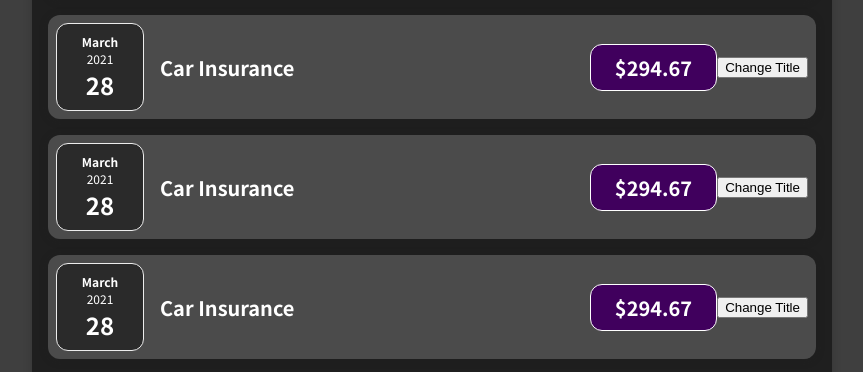
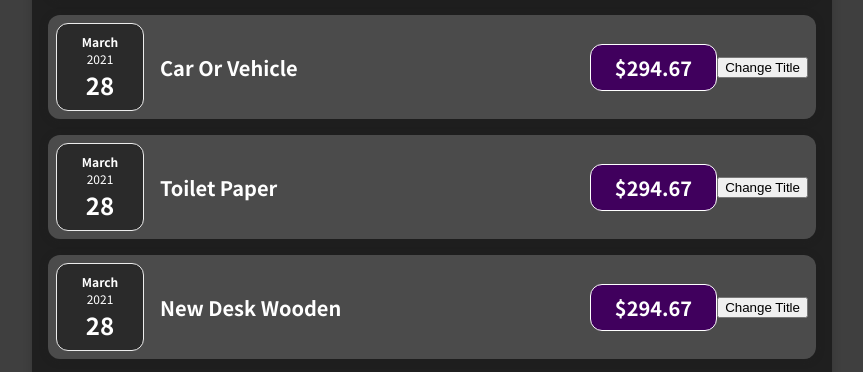
Before and after one commit to RadiBarq/react-expense-trackor, a React (Create React App) app: page / in a window 1280 px wide. Shown: the part 169-541 px from the top of the page, without its empty margins (208-1071 px from the left). Built offline with nearby package versions, Linux system fonts and the light colour scheme.

Commit message:
Randering Lists of Data

```diff
--- a/src/App.js
+++ b/src/App.js
@@ -16,7 +16,7 @@ const App = () => {
   return (
     <div>
       <NewExpense onAddExpense={addExpenseHandler}/>
-      <Expenses expenses={expenses} />
+      <Expenses items={expenses} />
     </div>
   );
 };
--- a/src/components/Expenses/ExpenseItem.js
+++ b/src/components/Expenses/ExpenseItem.js
@@ -1,25 +1,16 @@
 import './ExpenseItem.css';
 import Card from '../UI/Card';
 import ExpenseDate from './ExpenseDate';
-import { useState } from 'react';
 
 const ExpenseItem = (props) => {
-  const [title, setTitle] = useState(props.title);
-
-  console.log('ExpenseItem evaluated by React');
-
-  const clickHandler = () => {
-    setTitle('Updated');
-  };
-
   return (
     <Card className="expense-item">
       <ExpenseDate date={props.date} />
       <div className="expense-item__description">
-        <h2>{title}</h2>
+        <h2>{props.title}</h2>
         <div className="expense-item__price">${props.amount}</div>
       </div>
-      <button onClick={clickHandler}>Change Title</button>
+      <button >Change Title</button>
     </Card>
   );
 };
--- a/src/components/Expenses/Expenses.js
+++ b/src/components/Expenses/Expenses.js
@@ -15,27 +15,17 @@ const Expenses = (props) => {
     return (
       <div>
         <Card className="expenses">
-        <ExpensesFilter selectedYear={selectedYear} onChangeFilter={filterChangeHandler} />
+          <ExpensesFilter
+            selectedYear={selectedYear}
+            onChangeFilter={filterChangeHandler}
+          />
+          {props.items.map((expense) => (
             <ExpenseItem
-          title={props.expenses[0].title}
-          amount={props.expenses[0].amount}
-          date={props.expenses[0].date}
+              title={expense.title}
+              amount={expense.amount}
+              date={expense.date}
             />
-        <ExpenseItem
-          title={props.expenses[0].title}
-          amount={props.expenses[0].amount}
-          date={props.expenses[0].date}
-        />
-        <ExpenseItem
-          title={props.expenses[0].title}
-          amount={props.expenses[0].amount}
-          date={props.expenses[0].date}
-        />
-        <ExpenseItem
-          title={props.expenses[0].title}
-          amount={props.expenses[0].amount}
-          date={props.expenses[0].date}
-        />
+          ))}
         </Card>
       </div>
     );
```
Lines whose indentation alone changed are shown as unchanged.
